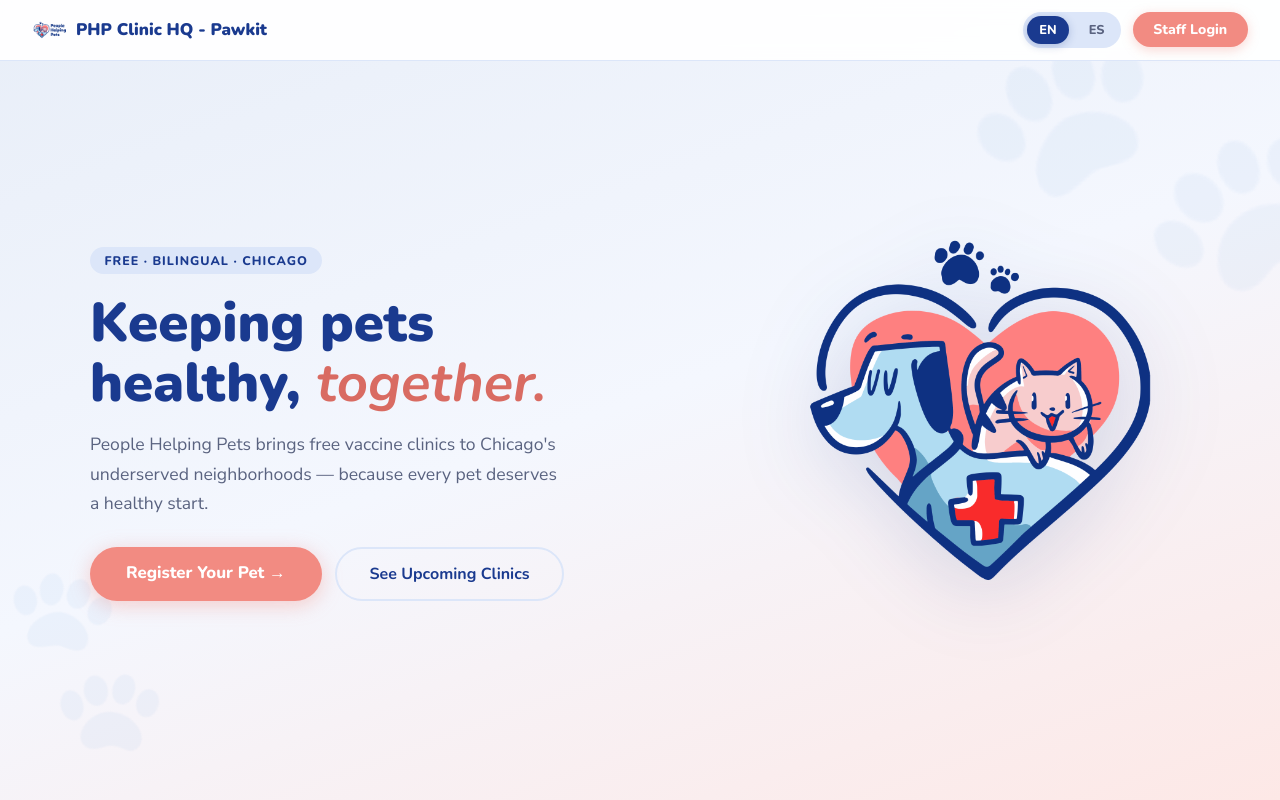
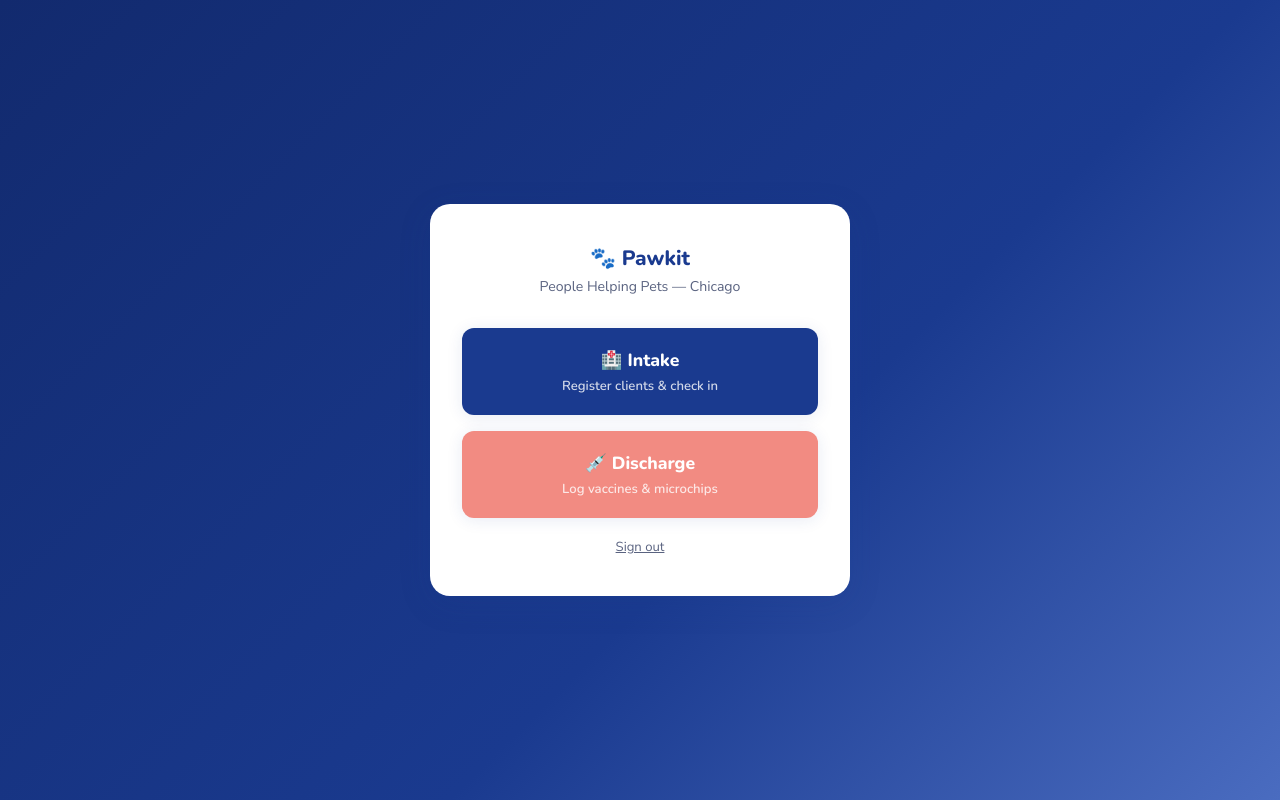
Before and after one commit to goedi-mach/loopy, a React (Vite) app in the folder clinic-web/: page /volunteer-home in a window 1280 px wide. Before the commit this address led to /. Shown: the top 800 px of the page. Built offline with nearby package versions, Linux system fonts and the light colour scheme; no server answers; sample sign-in values are in the browser's storage.

Commit message:
Add React volunteer home page

```diff
--- a/clinic-web/src/App.tsx
+++ b/clinic-web/src/App.tsx
@@ -2,6 +2,7 @@ import { BrowserRouter, Routes, Route, Navigate } from 'react-router-dom'
 import Landing from './Landing'
 import Login from './Login'
 import SetPassword from './SetPassword'
+import VolunteerHome from './VolunteerHome'
 
 export default function App() {
   return (
@@ -10,6 +11,7 @@ export default function App() {
         <Route path="/" element={<Landing />} />
         <Route path="/login" element={<div className="login-page"><Login /></div>} />
         <Route path="/set-password" element={<div className="set-password-page"><SetPassword /></div>} />
+        <Route path="/volunteer-home" element={<div className="volunteer-page"><VolunteerHome /></div>} />
         <Route path="*" element={<Navigate to="/" replace />} />
       </Routes>
     </BrowserRouter>
--- /dev/null
+++ b/clinic-web/src/VolunteerHome.css
@@ -0,0 +1,92 @@
+.volunteer-page {
+  --coral: #f28b82;
+  --coral-dark: #d96b62;
+  --shadow-lg: 0 8px 32px rgba(26, 58, 143, 0.15);
+  --shadow: 0 2px 16px rgba(26, 58, 143, 0.1);
+  --radius: 12px;
+  --text-muted: #5a6380;
+  min-height: 100vh;
+  display: flex;
+  flex-direction: column;
+  align-items: center;
+  justify-content: center;
+  background: linear-gradient(135deg, var(--navy-dark) 0%, var(--navy) 60%, var(--navy-mid) 100%);
+}
+
+.volunteer-page .card {
+  background: #ffffff;
+  border-radius: 20px;
+  box-shadow: var(--shadow-lg);
+  padding: 2.5rem 2rem;
+  width: 100%;
+  max-width: 420px;
+  margin: 1rem;
+}
+
+.volunteer-page .card h2 {
+  font-family: 'Nunito', sans-serif;
+  font-size: 1.3rem;
+  font-weight: 800;
+  color: var(--navy);
+  text-align: center;
+  margin-bottom: 0.3rem;
+}
+
+.volunteer-page .subtitle {
+  text-align: center;
+  font-size: 0.88rem;
+  color: var(--text-muted);
+  margin-bottom: 2rem;
+}
+
+.volunteer-page .user-label {
+  text-align: center;
+  font-size: 0.8rem;
+  color: var(--text-muted);
+  margin-bottom: 1.5rem;
+}
+
+.volunteer-page .btn-mode {
+  display: block;
+  width: 100%;
+  font-family: 'Nunito', sans-serif;
+  font-size: 1.1rem;
+  font-weight: 800;
+  padding: 1.25rem 1rem;
+  border: none;
+  border-radius: var(--radius);
+  cursor: pointer;
+  text-decoration: none;
+  text-align: center;
+  box-shadow: var(--shadow);
+  transition: filter 0.15s, transform 0.1s;
+  margin-bottom: 1rem;
+}
+.volunteer-page .btn-mode:active { transform: scale(0.98); }
+.volunteer-page .btn-mode:hover { filter: brightness(0.92); }
+
+.volunteer-page .btn-mode-sub {
+  display: block;
+  font-size: 0.82rem;
+  font-weight: 600;
+  opacity: 0.8;
+  margin-top: 0.3rem;
+}
+
+.volunteer-page .btn-intake { background: var(--navy); color: white; }
+.volunteer-page .btn-discharge { background: var(--coral); color: white; }
+
+.volunteer-page .sign-out {
+  display: block;
+  width: 100%;
+  text-align: center;
+  margin-top: 1.25rem;
+  font-size: 0.82rem;
+  color: var(--text-muted);
+  cursor: pointer;
+  background: none;
+  border: none;
+  font-family: inherit;
+  text-decoration: underline;
+}
+.volunteer-page .sign-out:hover { color: var(--navy); }
--- /dev/null
+++ b/clinic-web/src/VolunteerHome.tsx
@@ -0,0 +1,44 @@
+import { Navigate, useNavigate } from 'react-router-dom'
+import './VolunteerHome.css'
+
+export default function VolunteerHome() {
+  const navigate = useNavigate()
+
+  // Same check the old page did: no token means back to login.
+  // (This only checks that a token exists. Real protection comes from the database rules.)
+  if (!localStorage.getItem('php_token')) {
+    return <Navigate to="/login" replace />
+  }
+
+  const email = localStorage.getItem('php_email')
+
+  function signOut() {
+    localStorage.removeItem('php_token')
+    localStorage.removeItem('php_refresh_token')
+    localStorage.removeItem('php_email')
+    navigate('/login')
+  }
+
+  return (
+    <div className="card">
+      <h2>🐾 Pawkit</h2>
+      <p className="subtitle">People Helping Pets — Chicago</p>
+
+      {email && <p className="user-label">👋 Signed in as {email}</p>}
+
+      <a href="/intake.html" className="btn-mode btn-intake">
+        🏥 Intake
+        <span className="btn-mode-sub">Register clients &amp; check in</span>
+      </a>
+
+      <a href="/discharge.html" className="btn-mode btn-discharge">
+        💉 Discharge
+        <span className="btn-mode-sub">Log vaccines &amp; microchips</span>
+      </a>
+
+      <button type="button" className="sign-out" onClick={signOut}>
+        Sign out
+      </button>
+    </div>
+  )
+}
```
